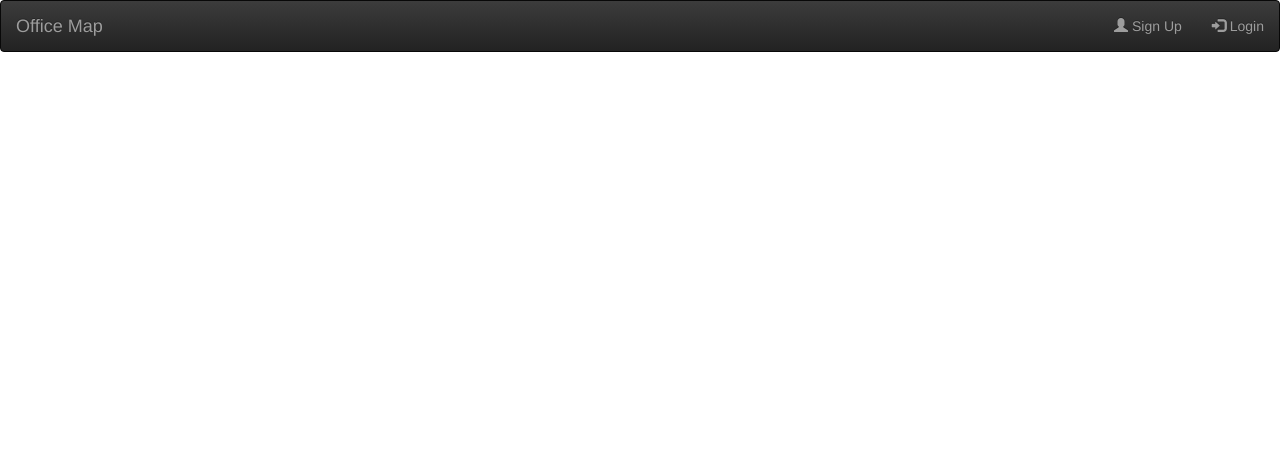
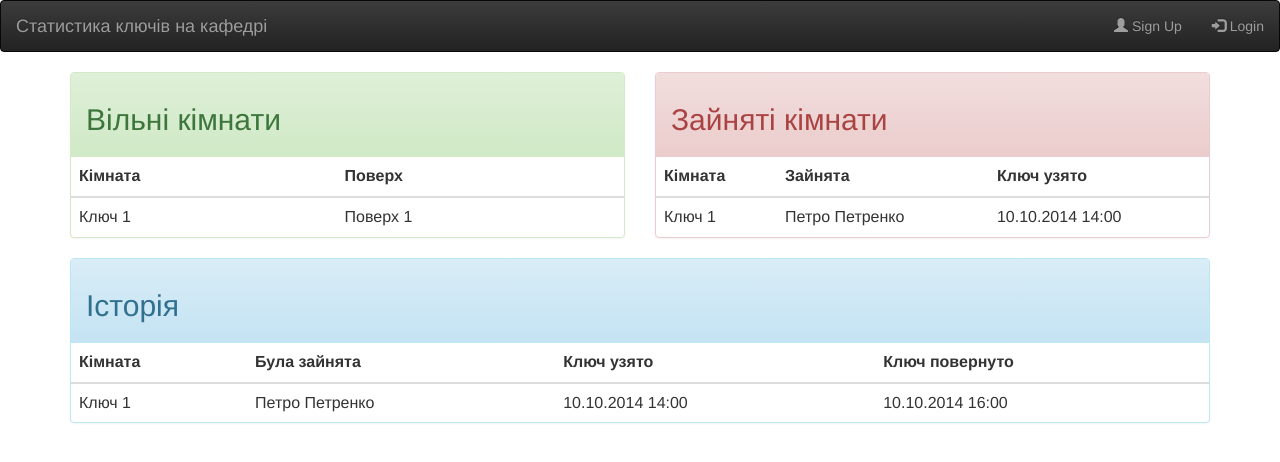
Before and after one commit to van9konst/keysafe.software, a Django app: page / in a window 1280 px wide. Shown: the top 462 px of the page. Run offline with Django 3.2, Linux system fonts and the light colour scheme; parts of the project's set-up code (start-up, migrations or seed data) failed here and were passed over; some libraries are stand-ins or nearby versions.

Commit message:
simple panels template

```diff
--- a/cad_webapp/keys/templates/keys/index.html
+++ b/cad_webapp/keys/templates/keys/index.html
@@ -1,7 +1,7 @@
 {% load twitter_bootstrap %}
 <html>
 <head>
-  <title>Office Map</title>
+  <title>Статистика ключів на кафедрі</title>
   <link rel="stylesheet" href="//maxcdn.bootstrapcdn.com/bootstrap/3.2.0/css/bootstrap.min.css">
   <link rel="stylesheet" href="//maxcdn.bootstrapcdn.com/bootstrap/3.2.0/css/bootstrap-theme.min.css">
   <link href="https://fonts.googleapis.com/css?family=Inconsolata&subset=latin,cyrillic" rel="stylesheet" type="text/css">
@@ -10,23 +10,80 @@
   <nav class="navbar navbar-inverse">
   <div class="container-fluid">
     <div class="navbar-header">
-      <a class="navbar-brand" href="{% url 'main' %}">Office Map</a>
+      <a class="navbar-brand" href="{% url 'main' %}">Статистика ключів на кафедрі</a>
     </div>
     <ul class="nav navbar-nav navbar-right">
       <li><a href="#"><span class="glyphicon glyphicon-user"></span> Sign Up</a></li>
       <li><a href="#"><span class="glyphicon glyphicon-log-in"></span> Login</a></li>
     </ul>
   </div>
-</nav>
+  </nav>
 
-  <div class="content container">
+  <div class="container">
     <div class="row">
-      <div class="col-md-8">
-
+      <div class="col-md-6">
+        <div class="panel panel-success">
+          <div class="panel-heading"><h2>Вільні кімнати</h2></div>
+            <table class="table">
+                  <thead>
+                        <tr>
+                          <th>Кімната</th>
+                          <th>Поверх</th>
+                        </tr>
+                    </thead>
+                  <tbody>
+                      <tr>
+                        <td>Ключ 1</td>
+                        <td>Поверх 1</td>
+                      </tr>
+                  </tbody>
+            </table>
+        </div>
+      </div>
+      <div class="col-md-6"><span class="pull-right"></span>
+        <div class="panel panel-danger">
+          <div class="panel-heading"><h2>Зайняті кімнати</h2></div>
+          <table class="table">
+                  <thead>
+                        <tr>
+                          <th>Кімната</th>
+                          <th>Зайнята</th>
+                          <th>Ключ узято</th>
+                        </tr>
+                    </thead>
+                  <tbody>
+                      <tr>
+                        <td>Ключ 1</td>
+                        <td>Петро Петренко</td>
+                        <td>10.10.2014 14:00</td>
+                      </tr>
+                  </tbody>
+            </table>
+        </div>
       </div>
     </div>
+  <div class="panel panel-info">
+      <div class="panel-heading"><h2>Історія</h2></div>
+      <table class="table">
+                  <thead>
+                        <tr>
+                          <th>Кімната</th>
+                          <th>Була зайнята</th>
+                          <th>Ключ узято</th>
+                          <th>Ключ повернуто</th>
+                        </tr>
+                    </thead>
+                  <tbody>
+                      <tr>
+                        <td>Ключ 1</td>
+                        <td>Петро Петренко</td>
+                        <td>10.10.2014 14:00</td>
+                        <td>10.10.2014 16:00</td>
+                      </tr>
+                  </tbody>
+        </table>
   </div>
-
+  </div>
 
 </body>
 </html>
```
